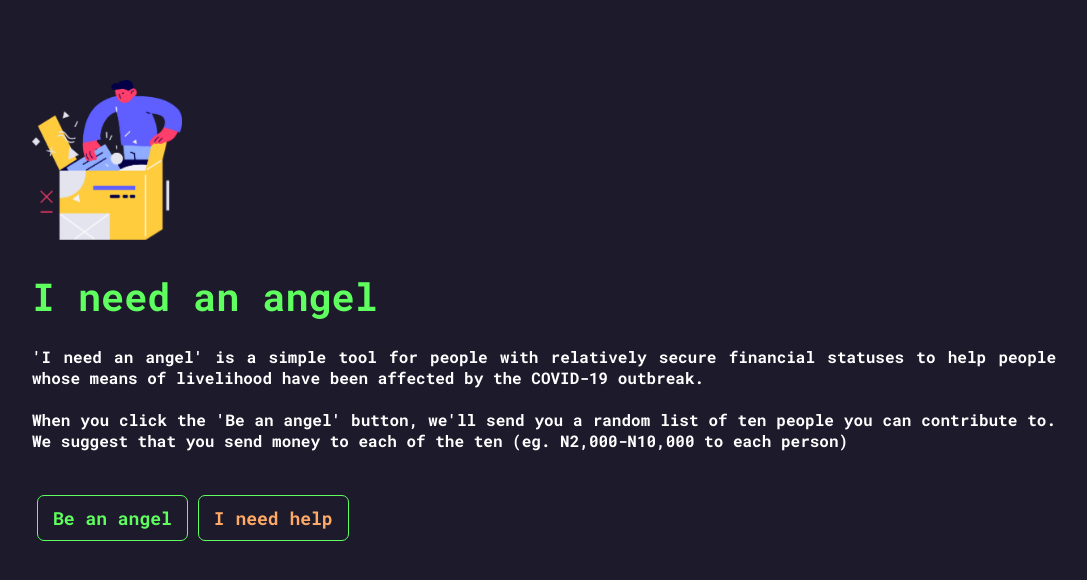
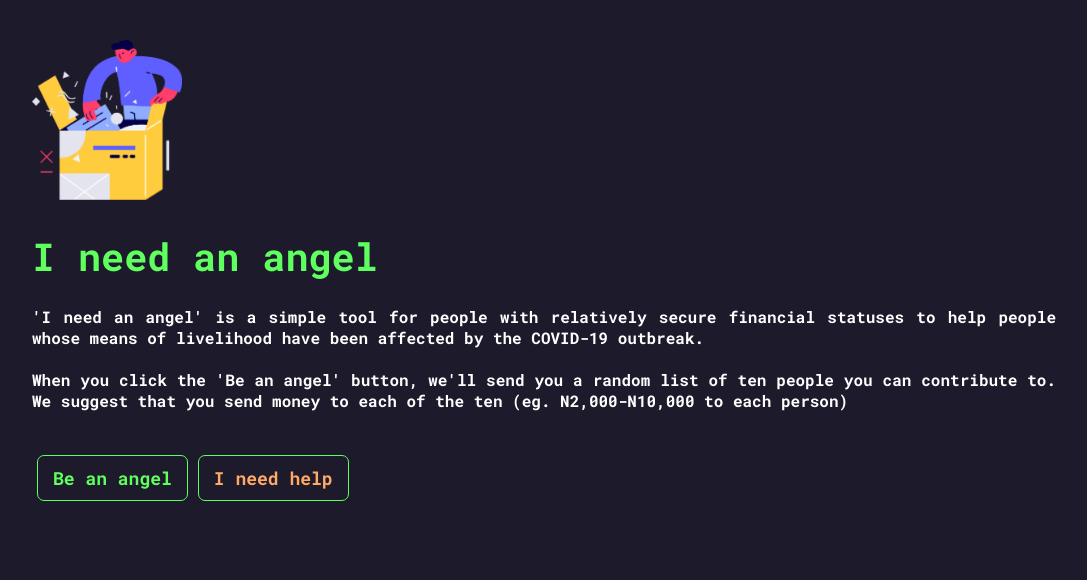
Before and after one commit to vunderkind/good-faith, a React (Create React App) app in the folder frontend/: page / in a window 1280 px wide. Shown: the top 580 px of the page, without its empty margins (96-1183 px from the left). Built offline with nearby package versions, Linux system fonts and the light colour scheme.

Commit message:
Ugh. Padding issues

```diff
--- a/frontend/src/App.css
+++ b/frontend/src/App.css
@@ -4,7 +4,7 @@
 
 .App {
   text-align: justify;
-  padding-top: 10vh;
+  padding-top: 40px;
   padding-left: 10vw;
   padding-right: 10vw;
   color: #fff;
```
